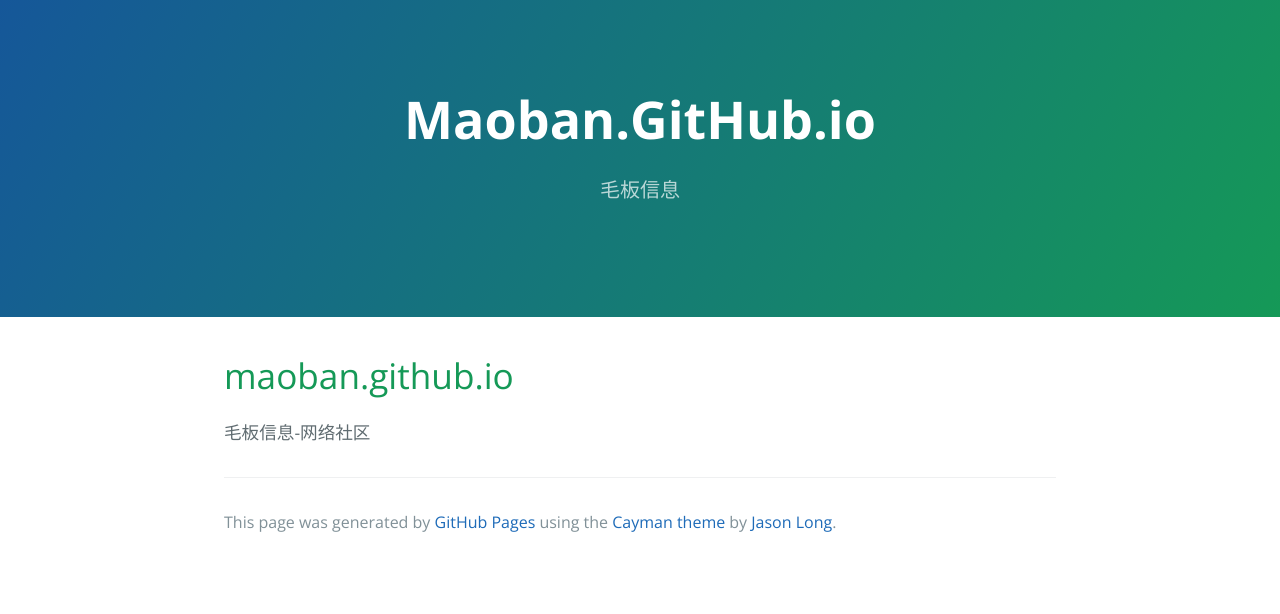
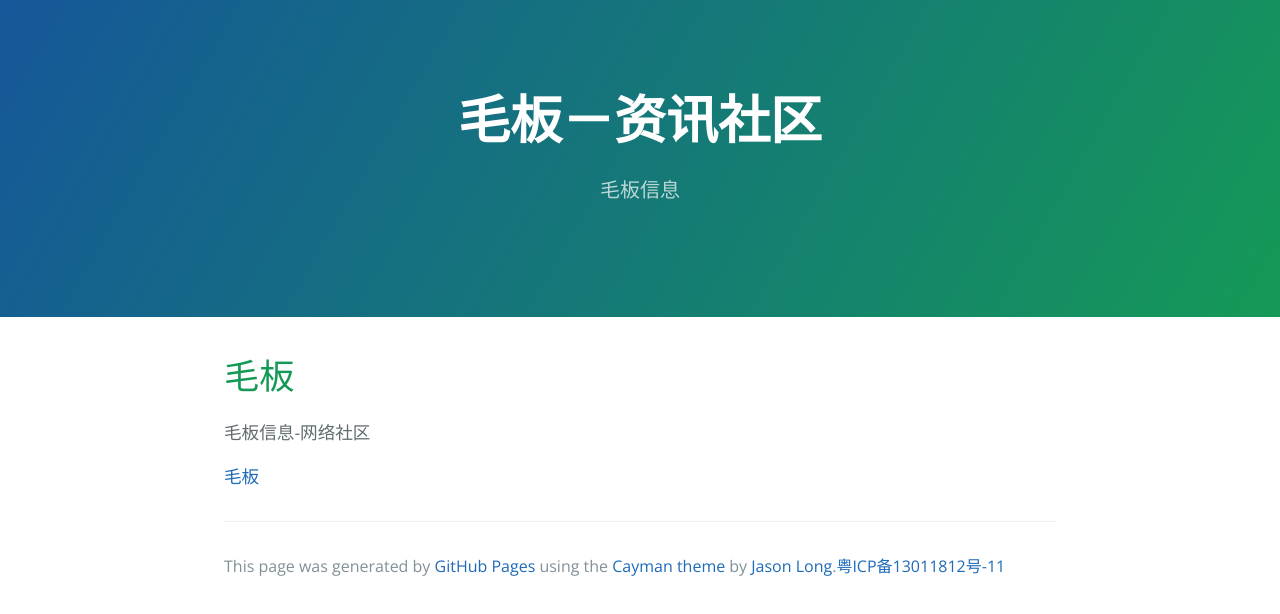
Before and after one commit to maoban/maoban.github.io, a plain HTML site: page index.html in a window 1280 px wide. Drawn offline with nearby package versions, Linux system fonts and the light colour scheme.

Commit message:
更新首页
更新

```diff
--- a/index.html
+++ b/index.html
@@ -11,19 +11,20 @@
   </head>
   <body>
     <section class="page-header">
-      <h1 class="project-name">Maoban.GitHub.io</h1>
+      <h1 class="project-name">毛板－资讯社区</h1>
       <h2 class="project-tagline">毛板信息</h2>
     </section>
 
     <section class="main-content">
       <h1>
-<a id="maobangithubio" class="anchor" href="#maobangithubio" aria-hidden="true"><span aria-hidden="true" class="octicon octicon-link"></span></a>maoban.github.io</h1>
+<a id="maobangithubio" class="anchor" href="#maobangithubio" aria-hidden="true"><span aria-hidden="true" class="octicon octicon-link"></span></a>毛板</h1>
 
 <p>毛板信息-网络社区</p>
+<p><a href="https://www.baidu.com/s?wd=%E6%AF%9B%E6%9D%BF%E4%BF%A1%E6%81%AF&rsv_spt=1&rsv_iqid=0xa613a59d0000d98c&issp=1&f=8&rsv_bp=0&rsv_idx=2&ie=utf-8&tn=baiduhome_pg&rsv_enter=1&rsv_sug3=13&rsv_sug1=15&rsv_sug7=100&rsv_t=dcdc2mK54%2FvQ53stZesXQpWRNM4xApgiyqA5Rpsx1vUI6oE1oUO6rYRgx2GNo570KPV2&rsv_sug2=0&inputT=6076&rsv_sug4=6076">毛板</a></p>
 
       <footer class="site-footer">
 
-        <span class="site-footer-credits">This page was generated by <a href="https://pages.github.com">GitHub Pages</a> using the <a href="https://github.com/jasonlong/cayman-theme">Cayman theme</a> by <a href="https://twitter.com/jasonlong">Jason Long</a>.</span>
+        <span class="site-footer-credits">This page was generated by <a href="https://pages.github.com">GitHub Pages</a> using the <a href="https://github.com/jasonlong/cayman-theme">Cayman theme</a> by <a href="https://twitter.com/jasonlong">Jason Long</a>.<a href="http://www.miitbeian.gov.cn/" target="_blank">粤ICP备13011812号-11</a></span>
       </footer>
 
     </section>
```
